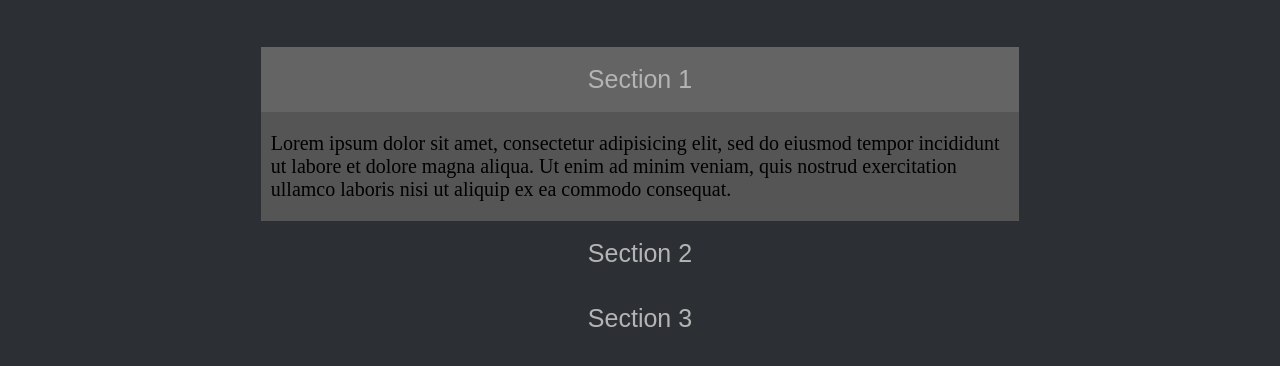
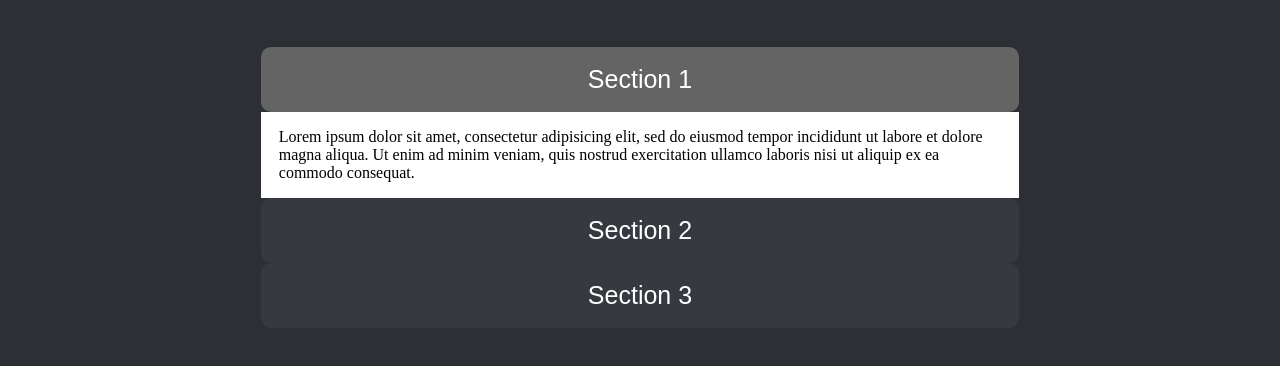
Before and after one commit to ansorryd/site, a website: page public/changelog.html in a window 1280 px wide. Both pictures are taken after a click on the button "Section 1". Shown: the part 206-572 px from the top of the page. Drawn offline with Linux system fonts and the light colour scheme.

Commit message:
New CSS Changes

```diff
--- a/config.json
+++ b/config.json
@@ -1,3 +1,3 @@
 {
-    "port": 3000
+    "port": 53134
 }
--- a/public/changelog.html
+++ b/public/changelog.html
@@ -32,7 +32,7 @@
     </ul>
   </nav>
 
-  <div class="changelog">
+  <div class="changelog" id="changelog">
     <div class="title">
       <p>Viewing Recent Changelogs:</p>
     </div>
@@ -62,13 +62,13 @@
   var i;
 
 for (i = 0; i < acc.length; i++) {
-      acc[i].addEventListener("click", function () {
+  acc[i].addEventListener("click", function() {
     this.classList.toggle("active");
     var panel = this.nextElementSibling;
-        if (panel.style.display === "block") {
-          panel.style.display = "none";
+    if (panel.style.maxHeight) {
+      panel.style.maxHeight = null;
     } else {
-          panel.style.display = "block";
+      panel.style.maxHeight = panel.scrollHeight + "px";
     }
   });
 }
--- a/public/css/changelog.css
+++ b/public/css/changelog.css
@@ -81,9 +81,11 @@ body {
 }
 
 .changelog .accordion {
-  background-color: transparent;
+  background-color: #36393f;
+  border-radius: 10px;
+  margin-top: 10px;
   margin: 0 auto;
-  color: rgb(180, 180, 180);
+  color: rgb(255, 255, 255);
   cursor: pointer;
   padding: 18px;
   width: 100%;
@@ -100,9 +102,13 @@ body {
 }
 
 .changelog .panel {
-  padding: 0 10px;
-  font-size: 20px;
-  display: none;
-  background-color: rgb(85, 85, 85);
+  padding: 0 18px;
+  background-color: white;
+  max-height: 0;
   overflow: hidden;
+  transition: max-height 0.2s ease-out;
 }
+
+#changelog {
+  font-family: "Poppins", "sans-serif";
+}
```
Also changed, not shown: public/index.html (+2 -2 lines), public/images/badge.png, public/images/welcome.png (deleted). Lines whose indentation alone changed are shown as unchanged.
